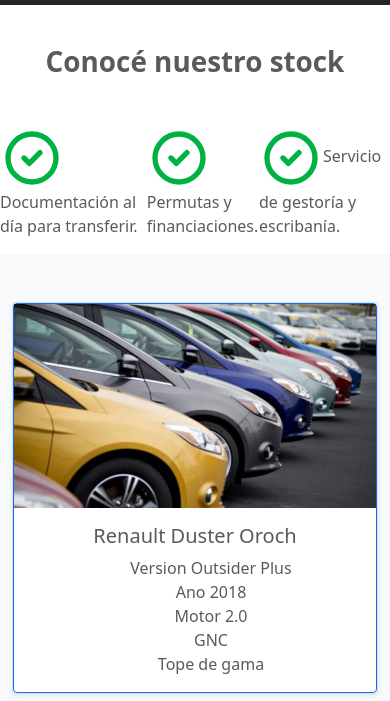
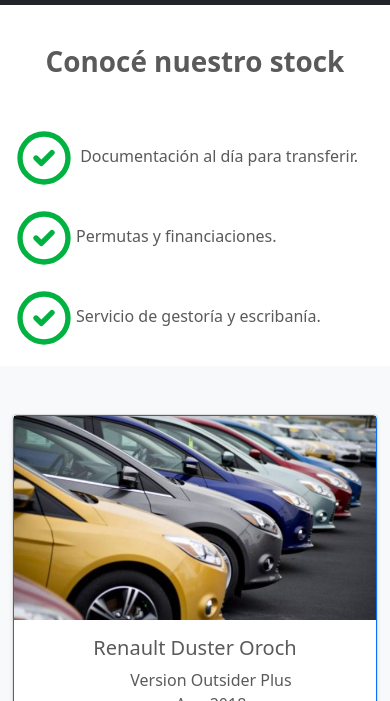
Before and after one commit to SantiMantelli/LCbootstrap, a plain HTML site: page stock.html in a window 390 px wide. Shown: the part 51-752 px from the top of the page. Drawn offline with Linux system fonts and the light colour scheme.

Commit message:
ajustes responsive

```diff
--- a/stock.html
+++ b/stock.html
@@ -50,7 +50,9 @@
   <!-- TEXTO STOCK -->
   <h1 class="text-center mt-5 fw-bold mb-5">Conocé nuestro stock</h1>
   <section class="d-flex justify-content-around">
-    <div>
+    <div class="container">
+      <div class="row row-cols-1 row-cols-lg-3">
+        <div class="col">
         <p><svg xmlns="http://www.w3.org/2000/svg" class="icon icon-tabler icon-tabler-circle-check ml-5" width="64" height="64" viewBox="0 0 24 24" stroke-width="2" stroke="#00b341" fill="none" stroke-linecap="round" stroke-linejoin="round">
           <path stroke="none" d="M0 0h24v24H0z" fill="none"/>
           <circle cx="12" cy="12" r="9" />
@@ -58,7 +60,7 @@
         </svg> Documentación al día para transferir.</p>
         </div>
 
-    <div>
+        <div class="col">
         <p><svg xmlns="http://www.w3.org/2000/svg" class="icon icon-tabler icon-tabler-circle-check" width="64" height="64" viewBox="0 0 24 24" stroke-width="2" stroke="#00b341" fill="none" stroke-linecap="round" stroke-linejoin="round">
           <path stroke="none" d="M0 0h24v24H0z" fill="none"/>
           <circle cx="12" cy="12" r="9" />
@@ -66,13 +68,16 @@
         </svg>Permutas y financiaciones.</p>
         </div>
 
-    <div>
+        <div class="col">
         <p><svg xmlns="http://www.w3.org/2000/svg" class="icon icon-tabler icon-tabler-circle-check" width="64" height="64" viewBox="0 0 24 24" stroke-width="2" stroke="#00b341" fill="none" stroke-linecap="round" stroke-linejoin="round">
           <path stroke="none" d="M0 0h24v24H0z" fill="none"/>
           <circle cx="12" cy="12" r="9" />
           <path d="M9 12l2 2l4 -4" />
         </svg>Servicio de gestoría y escribanía.</p>
         </div>
+      </div>
+    </div>
+
 
   </section>
       <!-- CARDS STOCKS -->
--- a/style.css
+++ b/style.css
@@ -113,7 +113,14 @@ body {
   }
 }
 
+@media (max-width: 40em){
 
+  #myCarousel{
+    display: none;
+  }
+
+
+}
 
 /* ====================================== */
 
```
Also changed, not shown: index.html (+1 -1 lines), quienessomos.html (+3 -3 lines). Lines whose indentation alone changed are shown as unchanged.
